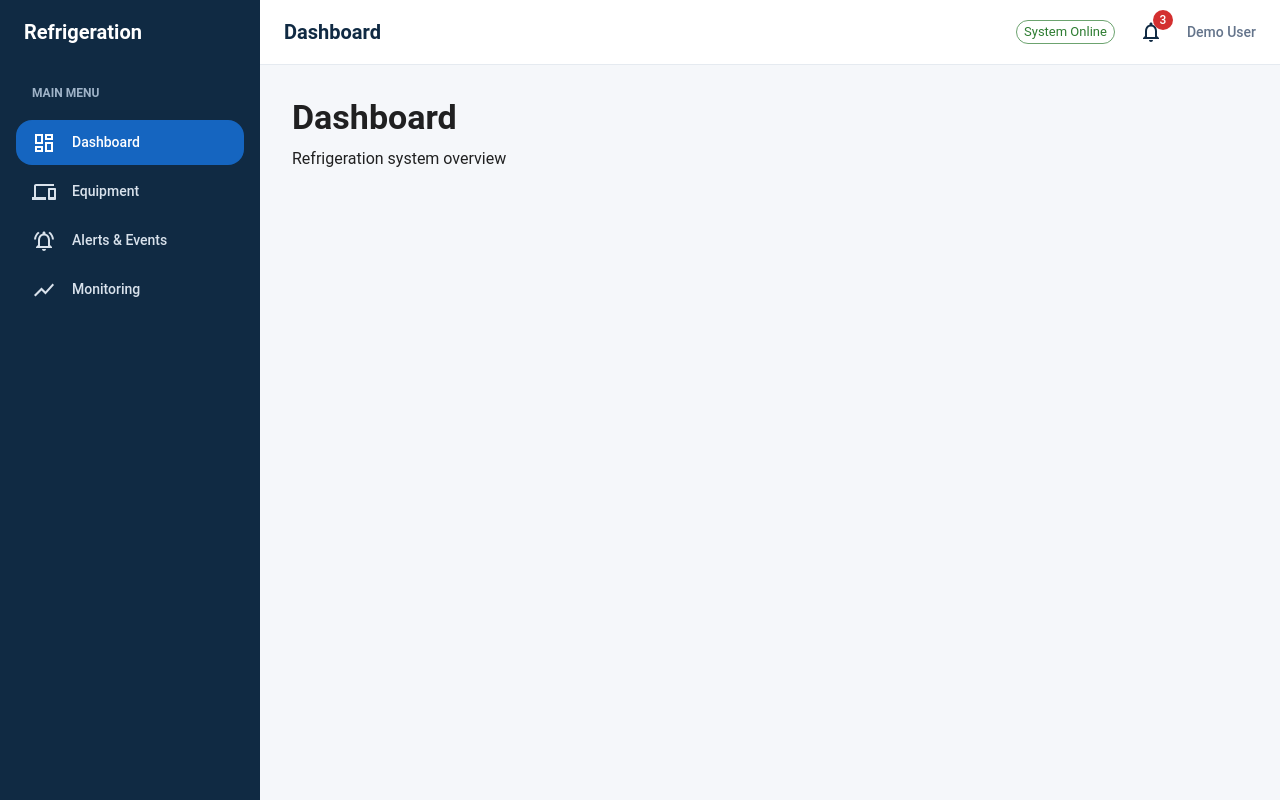
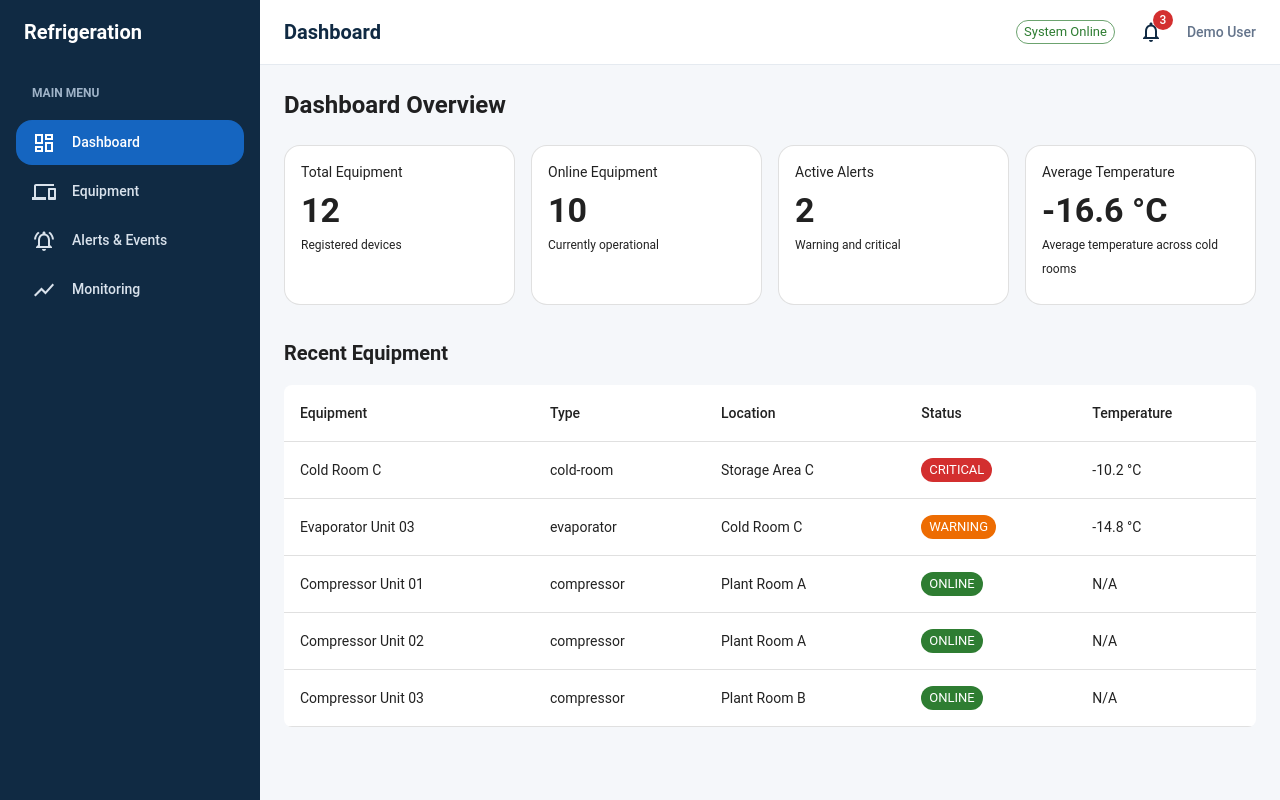
Before and after one commit to dmytriigithub/refrigeration-monitoring-dashboard, a React (Vite) app: page / in a window 1280 px wide. Built offline with nearby package versions, Linux system fonts and the light colour scheme.

Commit message:
feat: build dashboard with equipment status overview

```diff
--- a/package.json
+++ b/package.json
@@ -7,7 +7,9 @@
     "dev": "vite",
     "build": "tsc -b && vite build",
     "lint": "eslint .",
-    "preview": "vite preview"
+    "preview": "vite preview",
+    "test": "vitest run",
+    "test:watch": "vitest"
   },
   "dependencies": {
     "@emotion/react": "^11.14.0",
--- /dev/null
+++ b/src/components/common/EquipmentStatusTable.tsx
@@ -0,0 +1,64 @@
+import {
+  Paper,
+  Table,
+  TableBody,
+  TableCell,
+  TableContainer,
+  TableHead,
+  TableRow,
+  Chip,
+} from "@mui/material";
+
+import type { Equipment } from "../../features/equipment/types";
+
+interface EquipmentStatusTableProps {
+  equipment: Equipment[];
+}
+
+function EquipmentStatusTable({ equipment }: EquipmentStatusTableProps) {
+  return (
+    <TableContainer component={Paper} elevation={0}>
+      <Table>
+        <TableHead>
+          <TableRow>
+            <TableCell>Equipment</TableCell>
+            <TableCell>Type</TableCell>
+            <TableCell>Location</TableCell>
+            <TableCell>Status</TableCell>
+            <TableCell>Temperature</TableCell>
+          </TableRow>
+        </TableHead>
+
+        <TableBody>
+          {equipment.map((item) => (
+            <TableRow key={item.id}>
+              <TableCell>{item.name}</TableCell>
+              <TableCell>{item.type}</TableCell>
+              <TableCell>{item.location}</TableCell>
+              <TableCell>
+                <Chip
+                  label={item.status.toUpperCase()}
+                  size="small"
+                  color={
+                    item.status === "online"
+                      ? "success"
+                      : item.status === "warning"
+                        ? "warning"
+                        : item.status === "critical"
+                          ? "error"
+                          : "default"
+                  }
+                />
+              </TableCell>
+              <TableCell>
+                {item.temperature !== null ? `${item.temperature} °C` : "N/A"}
+              </TableCell>
+            </TableRow>
+          ))}
+        </TableBody>
+      </Table>
+    </TableContainer>
+  );
+}
+
+export default EquipmentStatusTable;
--- /dev/null
+++ b/src/components/common/StatCard.tsx
@@ -0,0 +1,45 @@
+import { Card, CardContent, Typography } from "@mui/material";
+
+interface StatCardProps {
+  title: string;
+  value: string | number;
+  subtitle?: string;
+}
+
+function StatCard({ title, value, subtitle }: StatCardProps) {
+  return (
+    <Card
+      elevation={0}
+      sx={{
+        height: "100%",
+        border: "1px solid",
+        borderColor: "divider",
+        borderRadius: 2,
+      }}
+    >
+      <CardContent>
+        <Typography color="text.secondary" variant="body2">
+          {title}
+        </Typography>
+
+        <Typography
+          variant="h4"
+          sx={{
+            mt: 1,
+            fontWeight: 600,
+          }}
+        >
+          {value}
+        </Typography>
+
+        {subtitle && (
+          <Typography variant="caption" color="text.secondary">
+            {subtitle}
+          </Typography>
+        )}
+      </CardContent>
+    </Card>
+  );
+}
+
+export default StatCard;
--- a/src/features/dashboard/DashboardPage.tsx
+++ b/src/features/dashboard/DashboardPage.tsx
@@ -1,13 +1,78 @@
-import { Box, Typography } from "@mui/material";
+import { Box, Grid, Typography } from "@mui/material";
+import StatCard from "../../components/common/StatCard";
+import { mockEquipment } from "../../mocks/equipment";
+import { calculateDashboardStats } from "./utils/dashboardStats";
+import EquipmentStatusTable from "../../components/common/EquipmentStatusTable";
 
 function DashboardPage() {
+  const stats = calculateDashboardStats(mockEquipment);
+  const statusPriority = {
+    critical: 1,
+    warning: 2,
+    offline: 3,
+    online: 4,
+  };
+
+  const sortedEquipment = [...mockEquipment].sort(
+    (a, b) => statusPriority[a.status] - statusPriority[b.status],
+  );
+
   return (
-    <Box sx={{ p: 4 }}>
-      <Typography variant="h4">Dashboard</Typography>
+    <Box sx={{ p: 3 }}>
+      <Typography
+        variant="h5"
+        sx={{
+          mb: 3,
+          fontWeight: 600,
+        }}
+      >
+        Dashboard Overview
+      </Typography>
 
-      <Typography sx={{ mt: 1 }} color="text.secondary">
-        Refrigeration system overview
-      </Typography>
+      <Grid container spacing={2}>
+        <Grid size={{ xs: 12, sm: 6, lg: 3 }}>
+          <StatCard
+            title="Total Equipment"
+            value={stats.totalEquipment}
+            subtitle="Registered devices"
+          />
+        </Grid>
+
+        <Grid size={{ xs: 12, sm: 6, lg: 3 }}>
+          <StatCard
+            title="Online Equipment"
+            value={stats.onlineEquipment}
+            subtitle="Currently operational"
+          />
+        </Grid>
+
+        <Grid size={{ xs: 12, sm: 6, lg: 3 }}>
+          <StatCard
+            title="Active Alerts"
+            value={stats.activeAlerts}
+            subtitle="Warning and critical"
+          />
+        </Grid>
+
+        <Grid size={{ xs: 12, sm: 6, lg: 3 }}>
+          <StatCard
+            title="Average Temperature"
+            value={
+              stats.averageTemperature !== null
+                ? `${stats.averageTemperature} °C`
+                : "N/A"
+            }
+            subtitle="Average temperature across cold rooms"
+          />
+        </Grid>
+      </Grid>
+      <Box sx={{ mt: 4 }}>
+        <Typography variant="h6" sx={{ mb: 2, fontWeight: 600 }}>
+          Recent Equipment
+        </Typography>
+
+        <EquipmentStatusTable equipment={sortedEquipment.slice(0, 5)} />
+      </Box>
     </Box>
   );
 }
--- /dev/null
+++ b/src/features/dashboard/utils/dashboardStats.ts
@@ -0,0 +1,44 @@
+import type { Equipment } from "../../equipment/types";
+
+export interface DashboardStats {
+  totalEquipment: number;
+  onlineEquipment: number;
+  activeAlerts: number;
+  averageTemperature: number | null;
+}
+
+export function calculateDashboardStats(
+  equipment: Equipment[],
+): DashboardStats {
+  const totalEquipment = equipment.length;
+
+  const onlineEquipment = equipment.filter(
+    (item) => item.status === "online",
+  ).length;
+
+  const activeAlerts = equipment.filter(
+    (item) => item.status === "warning" || item.status === "critical",
+  ).length;
+
+  const equipmentWithTemperature = equipment.filter(
+    (item) => item.type === "cold-room" && item.temperature !== null,
+  );
+
+  const averageTemperature =
+    equipmentWithTemperature.length > 0
+      ? equipmentWithTemperature.reduce(
+          (sum, item) => sum + item.temperature!,
+          0,
+        ) / equipmentWithTemperature.length
+      : null;
+
+  return {
+    totalEquipment,
+    onlineEquipment,
+    activeAlerts,
+    averageTemperature:
+      averageTemperature !== null
+        ? Number(averageTemperature.toFixed(1))
+        : null,
+  };
+}
--- /dev/null
+++ b/src/features/equipment/types.ts
@@ -0,0 +1,17 @@
+export type EquipmentStatus = "online" | "offline" | "warning" | "critical";
+
+export type EquipmentType =
+  | "compressor"
+  | "evaporator"
+  | "condenser"
+  | "cold-room";
+
+export interface Equipment {
+  id: string;
+  name: string;
+  type: EquipmentType;
+  location: string;
+  status: EquipmentStatus;
+  temperature: number | null;
+  lastUpdated: string;
+}
--- /dev/null
+++ b/src/mocks/equipment.ts
@@ -0,0 +1,112 @@
+import type { Equipment } from "../features/equipment/types";
+
+export const mockEquipment: Equipment[] = [
+  {
+    id: "COMP-001",
+    name: "Compressor Unit 01",
+    type: "compressor",
+    location: "Plant Room A",
+    status: "online",
+    temperature: null,
+    lastUpdated: "2026-11-25T15:00:00Z",
+  },
+  {
+    id: "COMP-002",
+    name: "Compressor Unit 02",
+    type: "compressor",
+    location: "Plant Room A",
+    status: "online",
+    temperature: null,
+    lastUpdated: "2026-11-25T15:00:00Z",
+  },
+  {
+    id: "COMP-003",
+    name: "Compressor Unit 03",
+    type: "compressor",
+    location: "Plant Room B",
+    status: "online",
+    temperature: null,
+    lastUpdated: "2026-11-25T15:00:00Z",
+  },
+  {
+    id: "EVAP-001",
+    name: "Evaporator Unit 01",
+    type: "evaporator",
+    location: "Cold Room A",
+    status: "online",
+    temperature: -18.5,
+    lastUpdated: "2026-11-25T15:00:00Z",
+  },
+  {
+    id: "EVAP-002",
+    name: "Evaporator Unit 02",
+    type: "evaporator",
+    location: "Cold Room B",
+    status: "online",
+    temperature: -19.2,
+    lastUpdated: "2026-11-25T15:00:00Z",
+  },
+  {
+    id: "EVAP-003",
+    name: "Evaporator Unit 03",
+    type: "evaporator",
+    location: "Cold Room C",
+    status: "warning",
+    temperature: -14.8,
+    lastUpdated: "2026-11-25T15:00:00Z",
+  },
+  {
+    id: "COND-001",
+    name: "Condenser Unit 01",
+    type: "condenser",
+    location: "Roof Section A",
+    status: "online",
+    temperature: 32.5,
+    lastUpdated: "2026-11-25T15:00:00Z",
+  },
+  {
+    id: "COND-002",
+    name: "Condenser Unit 02",
+    type: "condenser",
+    location: "Roof Section B",
+    status: "online",
+    temperature: 31.8,
+    lastUpdated: "2026-11-25T15:00:00Z",
+  },
+  {
+    id: "ROOM-001",
+    name: "Cold Room A",
+    type: "cold-room",
+    location: "Storage Area A",
+    status: "online",
+    temperature: -18.5,
+    lastUpdated: "2026-11-25T15:00:00Z",
+  },
+  {
+    id: "ROOM-002",
+    name: "Cold Room B",
+    type: "cold-room",
+    location: "Storage Area B",
+    status: "online",
+    temperature: -19.0,
+    lastUpdated: "2026-11-25T15:00:00Z",
+  },
+  {
+    id: "ROOM-003",
+    name: "Cold Room C",
+    type: "cold-room",
+    location: "Storage Area C",
+    status: "critical",
+    temperature: -10.2,
+    lastUpdated: "2026-11-25T15:00:00Z",
+  },
+  {
+    id: "ROOM-004",
+    name: "Cold Room D",
+    type: "cold-room",
+    location: "Storage Area D",
+    status: "online",
+    temperature: -18.7,
+    lastUpdated: "2026-11-25T15:00:00Z",
+  },
+];
```
Also changed, not shown: 1 other file (tests, documents, lock files or other folders).
